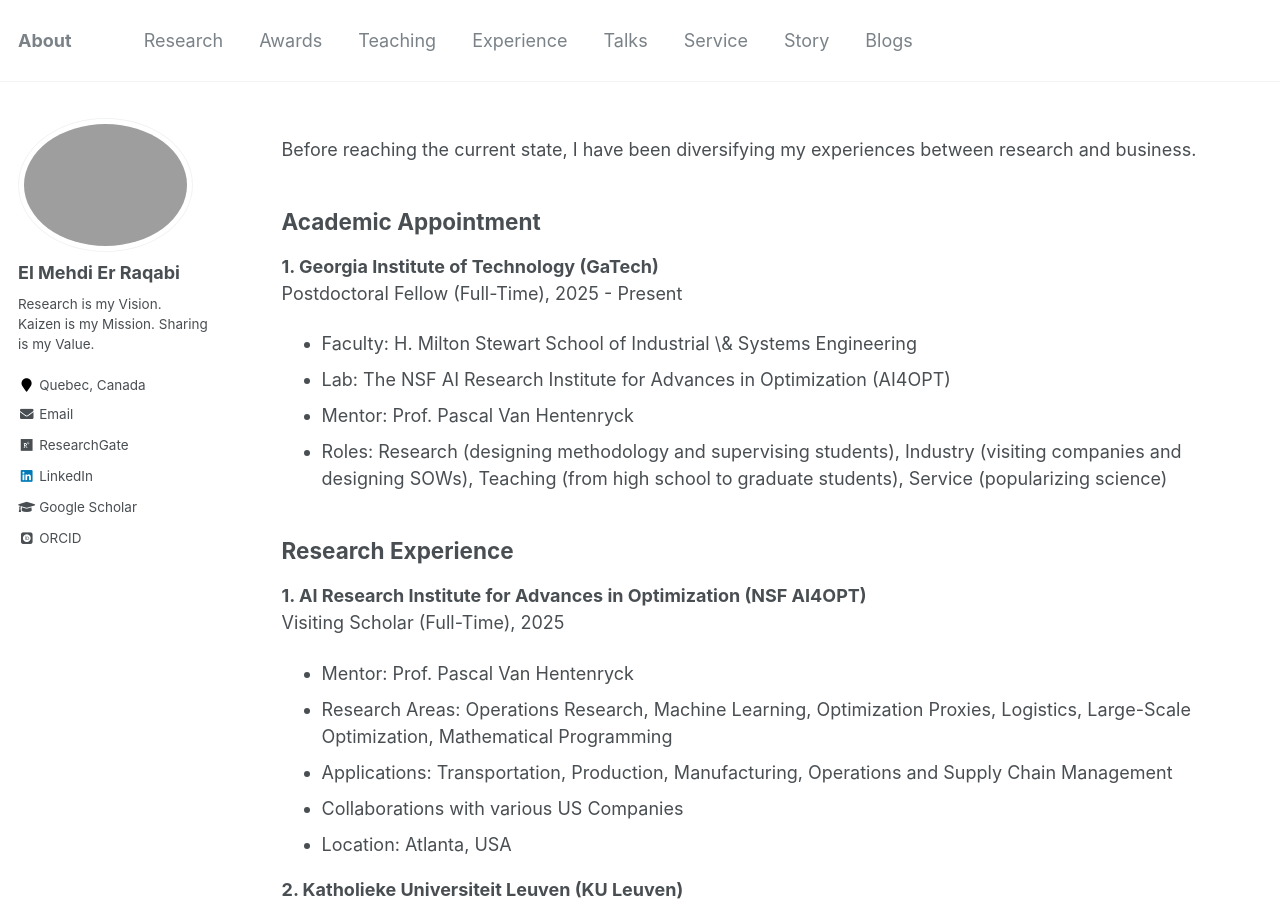
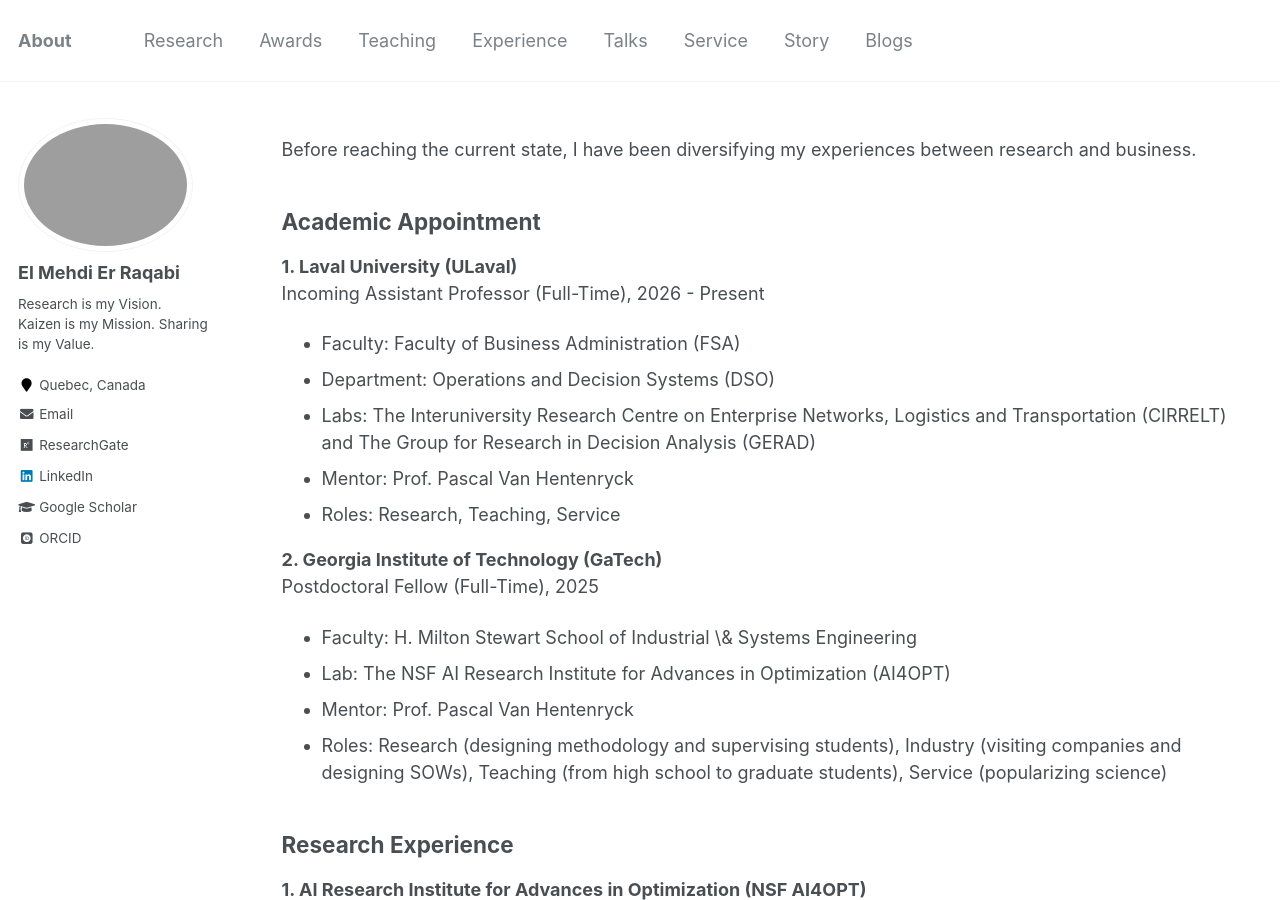
Before and after one commit to RqbMedi/rqbmedi.github.io, a Jekyll site: the page built from _pages/others.md, in a window 1280 px wide and 900 px high. Built offline with Jekyll 4.4.1, drawn with Linux system fonts in a browser that asks for light colours; some web fonts are replaced.

Commit message:
Update others.md

```diff
--- a/_pages/others.md
+++ b/_pages/others.md
@@ -12,8 +12,16 @@ Before reaching the current state, I have been diversifying my experiences betwe
 
 Academic Appointment
 ------
-**1. Georgia Institute of Technology (GaTech)**<br>
-Postdoctoral Fellow (Full-Time), 2025 - Present
+**1. Laval University (ULaval)**<br>
+Incoming Assistant Professor (Full-Time), 2026 - Present
+ - Faculty: Faculty of Business Administration (FSA)
+ - Department: Operations and Decision Systems (DSO)
+ - Labs: The Interuniversity Research Centre on Enterprise Networks, Logistics and Transportation (CIRRELT) and The Group for Research in Decision Analysis (GERAD)
+ - Mentor: Prof. Pascal Van Hentenryck
+ - Roles: Research, Teaching, Service
+
+**2. Georgia Institute of Technology (GaTech)**<br>
+Postdoctoral Fellow (Full-Time), 2025
  - Faculty: H. Milton Stewart School of Industrial \& Systems Engineering
  - Lab: The NSF AI Research Institute for Advances in Optimization (AI4OPT)
  - Mentor: Prof. Pascal Van Hentenryck
```
